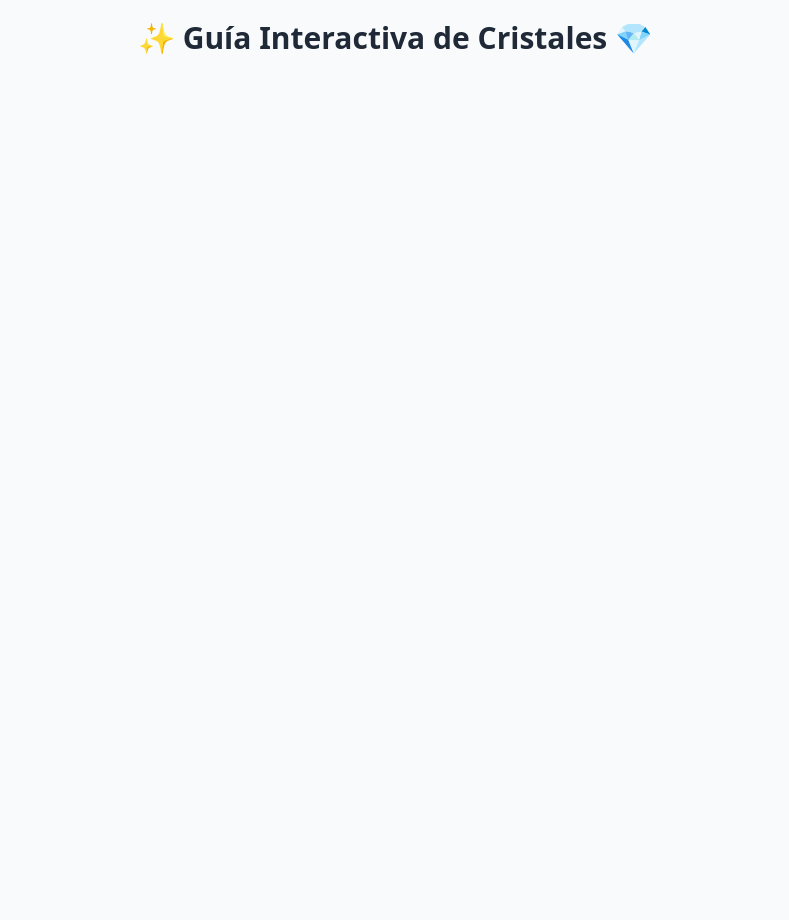
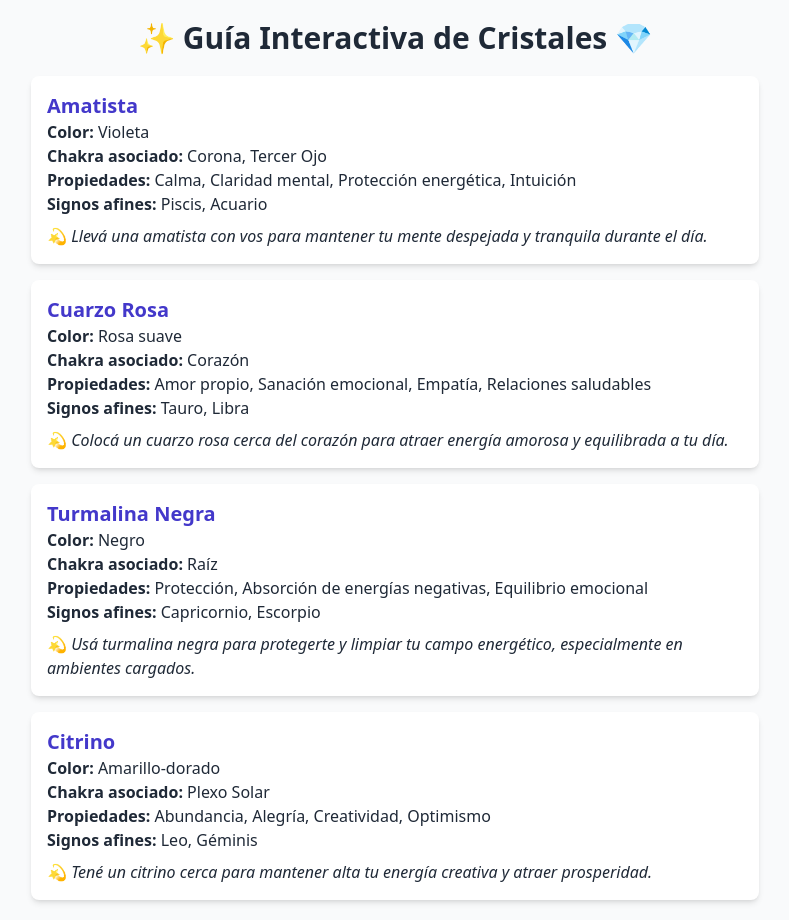
Before and after one commit to Marisha200/guia-cristales, a plain HTML site: page index.html in a window 1280 px wide. Shown: the whole page, without its empty margins (245-1034 px from the left). Before the commit the page ends 800 px from the top, so only its background shows below. Drawn offline with nearby package versions, Linux system fonts and the light colour scheme; no server answers.

Commit message:
Update index.html

```diff
--- a/index.html
+++ b/index.html
@@ -12,7 +12,7 @@
   </div>
 
   <script>
-    fetch('https://github.com/Marisha200/guia-cristales/cristales.json')
+fetch('./cristales.json')
   .then(response => response.json())
   .then(cristales => {
     const contenedor = document.getElementById('contenedor-cristales');
```
Lines whose indentation alone changed are shown as unchanged.
